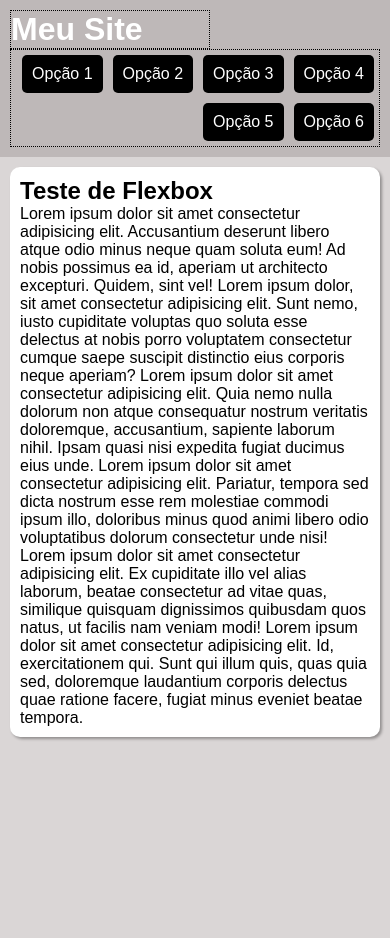
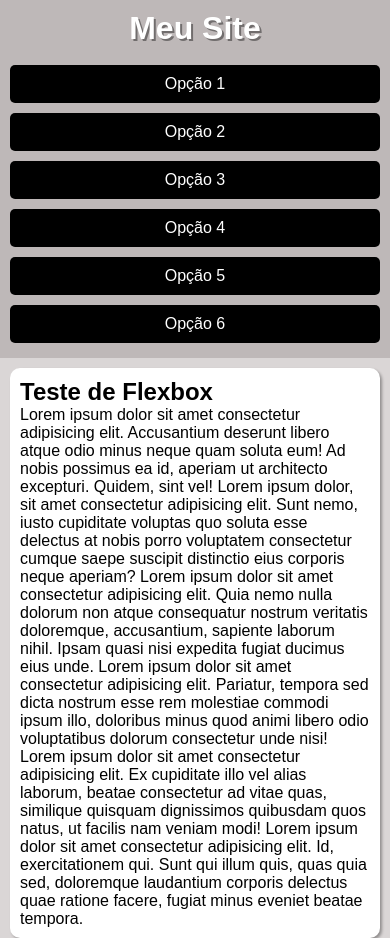
Before and after one commit to fglanna/ex027, a plain HTML site: page flex013-menu flexbox/index.html in a window 390 px wide. Before the commit the page ends 844 px from the top, so only its background shows below. Drawn offline with Linux system fonts and the light colour scheme.

Commit message:
Menu flexbox com Media Query

```diff
--- a/flex013-menu flexbox/index.html
+++ b/flex013-menu flexbox/index.html
@@ -5,6 +5,7 @@
     <meta name="viewport" content="width=device-width, initial-scale=1.0">
     <title>Menu Flexbox</title>
     <link rel="stylesheet" href="style.css">
+    <link rel="stylesheet" href="mobile.css">
 </head>
 <body>
     <header>
--- /dev/null
+++ b/flex013-menu flexbox/mobile.css
@@ -0,0 +1,26 @@
+@charset "UTF-8";
+
+/* Versão para Telas Maiores
+
+Typical Device Breakpoints
+-------------------------------------------------------------------------------
+* Small screens (landscape phones, 576px and below) pequenas telas: até 600px
+* Medium screens (tablets, 768px and above) celular: de 600px até 768px
+* Large screens (desktops, 992px and above) desktops: de 768px até 992px (Tablet)
+* Extra large screens (large desktops, 1200px and above) desktops: de 992px até 1200px (Desktop)
+* Grandes telas: acima de 1200px
+ */
+
+@media screen and (max-width: 580px){ /* CONFIGURAÇÃO / versão para Mobile */
+
+    header, header > nav {
+        flex-flow: column nowrap;
+    }
+    header > h1 {
+        flex-basis: 50px;
+    }
+    header > nav > a {
+        width: 95vw;
+    }
+
+}
--- a/flex013-menu flexbox/style.css
+++ b/flex013-menu flexbox/style.css
@@ -27,12 +27,13 @@ header {
 }
 
 header > h1 {
-    border: 1px dotted black;
+    /* border: 1px dotted black;*/
     flex: 0 0 200px;
+    text-shadow: 2px 2px 0px rgba(0, 0, 0, 0.404);
 }
 
 header > nav {
-    border: 1px dotted black;
+   /* border: 1px dotted black;*/
 
     display: flex;
     flex-flow: row wrap;
```
